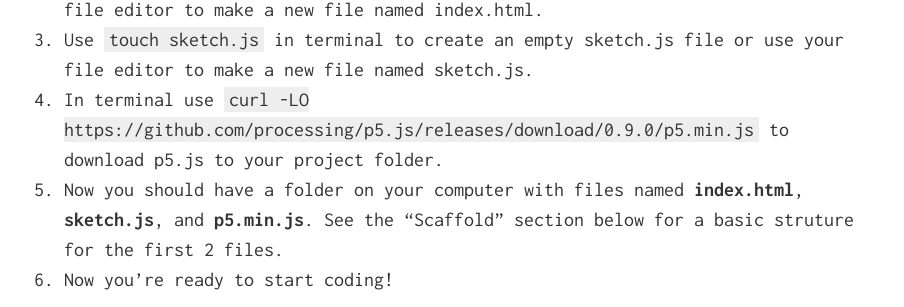
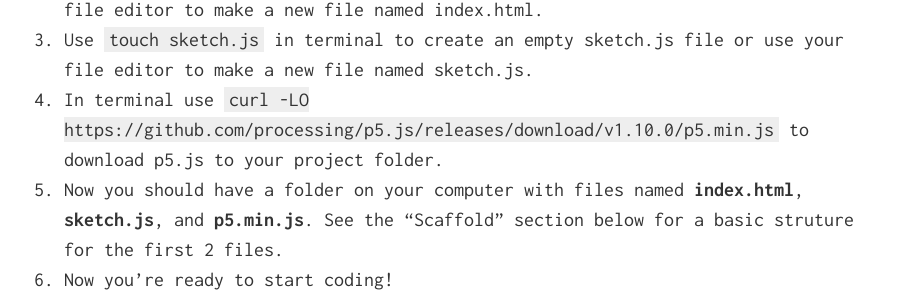
Before and after one commit to lsudigitalart/lsudigitalart.github.io, a Jekyll site: the page built from 2210/index.md, in a window 1280 px wide and 900 px high, scrolled down 2868 px. Shown: the part 171-478 px from the top of the window, without its empty margins (186-1090 px from the left). Built offline with Jekyll 4.4.1, drawn with Linux system fonts in a browser that asks for light colours; our own code applies the rules of GitHub Pages for plain Markdown files; some of the changed lines change nothing that is shown.

Commit message:
updated p5js release

```diff
--- a/2210/index.md
+++ b/2210/index.md
@@ -64,7 +64,7 @@ ART 2210 Creative Coding is an applied course that focuses on creating internet
 1. Open the repo **folder** in your text editor with `File > Open` or by using something like `code .` in terminal if you're using VS Code and have command line capabilities installed.
 1. Use `touch index.html` in terminal to create an empty index.html file or use your file editor to make a new file named index.html.
 1. Use `touch sketch.js` in terminal to create an empty sketch.js file or use your file editor to make a new file named sketch.js.
-1. In terminal use `curl -LO https://github.com/processing/p5.js/releases/download/0.9.0/p5.min.js` to download p5.js to your project folder.
+1. In terminal use `curl -LO https://github.com/processing/p5.js/releases/download/v1.10.0/p5.min.js` to download p5.js to your project folder.
 1. Now you should have a folder on your computer with files named **index.html**, **sketch.js**, and **p5.min.js**. See the "Scaffold" section below for a basic struture for the first 2 files.
 1. Now you're ready to start coding!
 
```
